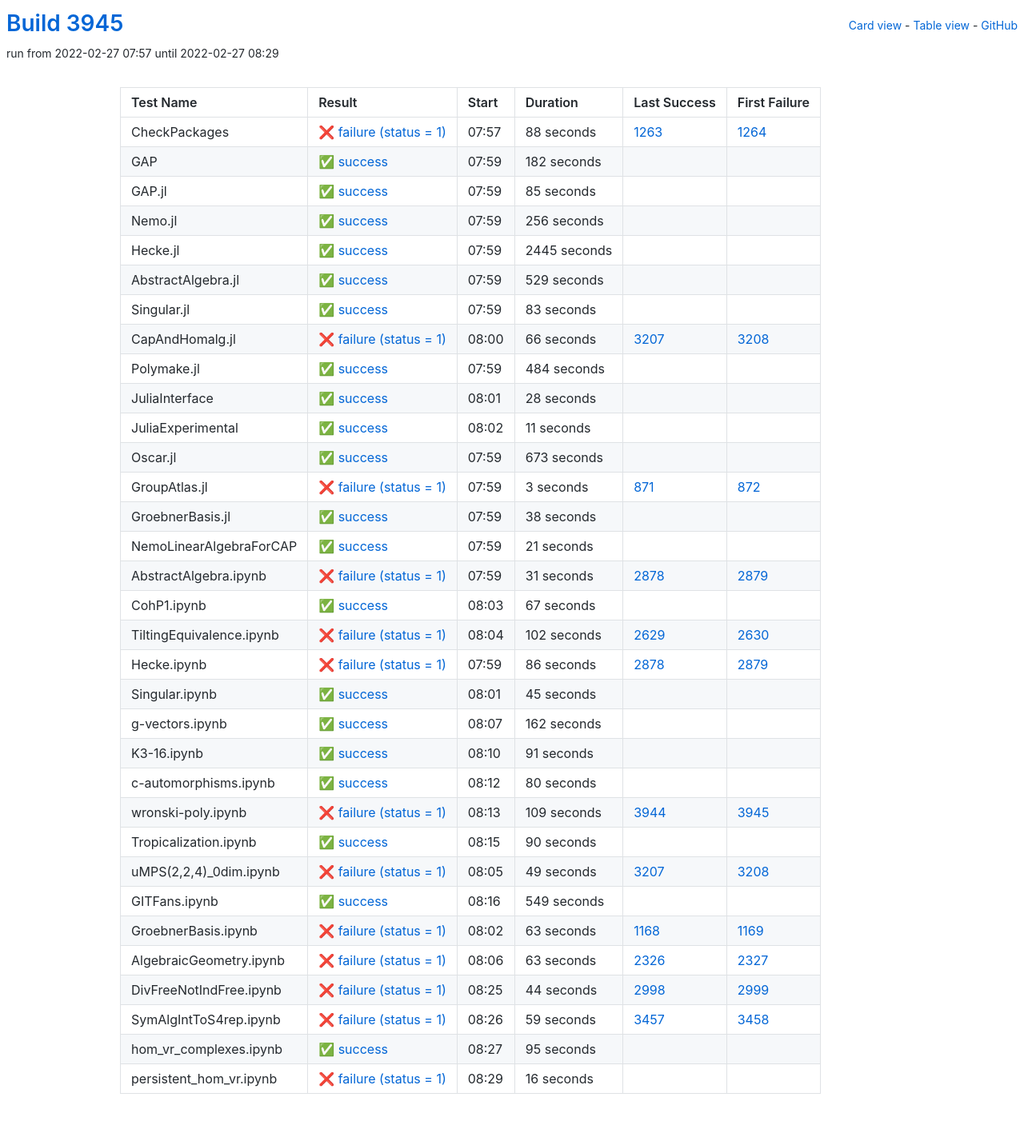
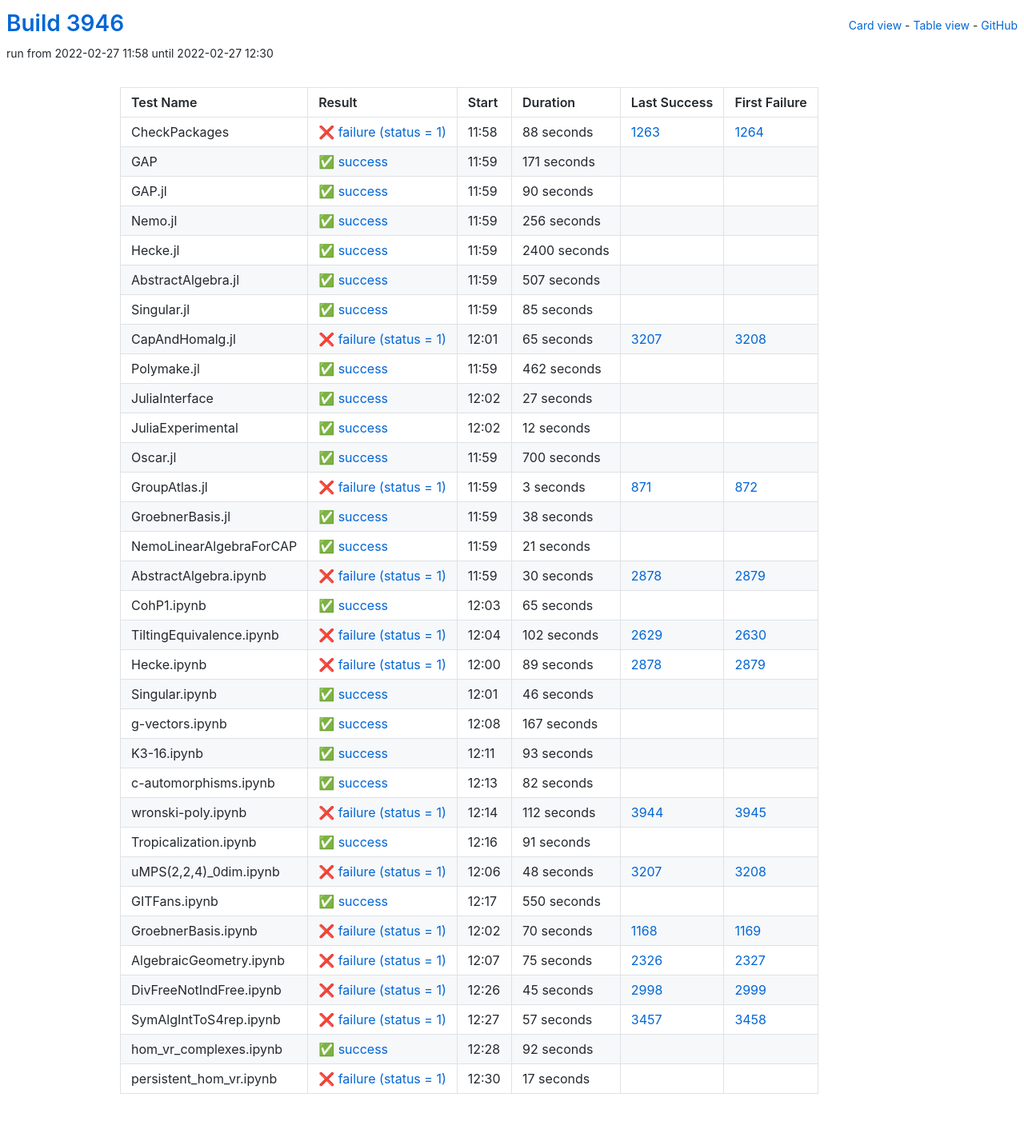
Before and after one commit to oscar-system/oscar-ci-status-stable, a Jekyll site: the page built from table.html, in a window 1280 px wide. Shown: the whole page at 80% size. Built offline with Jekyll 4.4.1, drawn with Linux system fonts in a browser that asks for light colours.

Commit message:
Build #3946

```diff
--- a/_data/ci.yml
+++ b/_data/ci.yml
@@ -1,6 +1,6 @@
 ---
-build: 3945
-build_url: https://oscarci.mathematik.uni-kl.de/job/oscar-stable/3945/
+build: 3946
+build_url: https://oscarci.mathematik.uni-kl.de/job/oscar-stable/3946/
 job: oscar-stable
 organization: oscar-system
 repo: oscar-ci-status-stable
@@ -8,8 +8,8 @@ repourl: https://github.com/oscar-system/oscar-ci-status-stable
 tests:
 - name: CheckPackages
   id: checkpackages
-  log: https://oscarci.mathematik.uni-kl.de/job/oscar-stable/3945/artifact/logs/build-3945/CheckPackages.log
-  start: 2022-02-27 07:57
+  log: https://oscarci.mathematik.uni-kl.de/job/oscar-stable/3946/artifact/logs/build-3946/CheckPackages.log
+  start: 2022-02-27 11:58
   success: false
   exitcode: 1
   status: failure
@@ -20,32 +20,32 @@ tests:
   first_failure_url: https://oscarci.mathematik.uni-kl.de/job/oscar-stable/1264/
 - name: GAP
   id: gap
-  log: https://oscarci.mathematik.uni-kl.de/job/oscar-stable/3945/artifact/logs/build-3945/GAP.log
-  start: 2022-02-27 07:59
+  log: https://oscarci.mathematik.uni-kl.de/job/oscar-stable/3946/artifact/logs/build-3946/GAP.log
+  start: 2022-02-27 11:59
   success: true
   exitcode: 0
   status: success
-  duration: 182
+  duration: 171
   last_success: false
   last_success_url:
   first_failure: false
   first_failure_url:
 - name: GAP.jl
   id: gap-jl
-  log: https://oscarci.mathematik.uni-kl.de/job/oscar-stable/3945/artifact/logs/build-3945/GAP.jl.log
-  start: 2022-02-27 07:59
+  log: https://oscarci.mathematik.uni-kl.de/job/oscar-stable/3946/artifact/logs/build-3946/GAP.jl.log
+  start: 2022-02-27 11:59
   success: true
   exitcode: 0
   status: success
-  duration: 85
+  duration: 90
   last_success: false
   last_success_url:
   first_failure: false
   first_failure_url:
 - name: Nemo.jl
   id: nemo-jl
-  log: https://oscarci.mathematik.uni-kl.de/job/oscar-stable/3945/artifact/logs/build-3945/Nemo.jl.log
-  start: 2022-02-27 07:59
+  log: https://oscarci.mathematik.uni-kl.de/job/oscar-stable/3946/artifact/logs/build-3946/Nemo.jl.log
+  start: 2022-02-27 11:59
   success: true
   exitcode: 0
   status: success
@@ -56,104 +56,104 @@ tests:
   first_failure_url:
 - name: Hecke.jl
   id: hecke-jl
-  log: https://oscarci.mathematik.uni-kl.de/job/oscar-stable/3945/artifact/logs/build-3945/Hecke.jl.log
-  start: 2022-02-27 07:59
+  log: https://oscarci.mathematik.uni-kl.de/job/oscar-stable/3946/artifact/logs/build-3946/Hecke.jl.log
+  start: 2022-02-27 11:59
   success: true
   exitcode: 0
   status: success
-  duration: 2445
+  duration: 2400
   last_success: false
   last_success_url:
   first_failure: false
   first_failure_url:
 - name: AbstractAlgebra.jl
   id: abstractalgebra-jl
-  log: https://oscarci.mathematik.uni-kl.de/job/oscar-stable/3945/artifact/logs/build-3945/AbstractAlgebra.jl.log
-  start: 2022-02-27 07:59
+  log: https://oscarci.mathematik.uni-kl.de/job/oscar-stable/3946/artifact/logs/build-3946/AbstractAlgebra.jl.log
+  start: 2022-02-27 11:59
   success: true
   exitcode: 0
   status: success
-  duration: 529
+  duration: 507
   last_success: false
   last_success_url:
   first_failure: false
   first_failure_url:
 - name: Singular.jl
   id: singular-jl
-  log: https://oscarci.mathematik.uni-kl.de/job/oscar-stable/3945/artifact/logs/build-3945/Singular.jl.log
-  start: 2022-02-27 07:59
+  log: https://oscarci.mathematik.uni-kl.de/job/oscar-stable/3946/artifact/logs/build-3946/Singular.jl.log
+  start: 2022-02-27 11:59
   success: true
   exitcode: 0
   status: success
-  duration: 83
+  duration: 85
   last_success: false
   last_success_url:
   first_failure: false
   first_failure_url:
 - name: CapAndHomalg.jl
   id: capandhomalg-jl
-  log: https://oscarci.mathematik.uni-kl.de/job/oscar-stable/3945/artifact/logs/build-3945/CapAndHomalg.jl.log
-  start: 2022-02-27 08:00
+  log: https://oscarci.mathematik.uni-kl.de/job/oscar-stable/3946/artifact/logs/build-3946/CapAndHomalg.jl.log
+  start: 2022-02-27 12:01
   success: false
   exitcode: 1
   status: failure
-  duration: 66
+  duration: 65
   last_success: 3207
   last_success_url: https://oscarci.mathematik.uni-kl.de/job/oscar-stable/3207/
   first_failure: 3208
   first_failure_url: https://oscarci.mathematik.uni-kl.de/job/oscar-stable/3208/
 - name: Polymake.jl
   id: polymake-jl
-  log: https://oscarci.mathematik.uni-kl.de/job/oscar-stable/3945/artifact/logs/build-3945/Polymake.jl.log
-  start: 2022-02-27 07:59
+  log: https://oscarci.mathematik.uni-kl.de/job/oscar-stable/3946/artifact/logs/build-3946/Polymake.jl.log
+  start: 2022-02-27 11:59
   success: true
   exitcode: 0
   status: success
-  duration: 484
+  duration: 462
   last_success: false
   last_success_url:
   first_failure: false
   first_failure_url:
 - name: JuliaInterface
   id: juliainterface
-  log: https://oscarci.mathematik.uni-kl.de/job/oscar-stable/3945/artifact/logs/build-3945/JuliaInterface.log
-  start: 2022-02-27 08:01
+  log: https://oscarci.mathematik.uni-kl.de/job/oscar-stable/3946/artifact/logs/build-3946/JuliaInterface.log
+  start: 2022-02-27 12:02
   success: true
   exitcode: 0
   status: success
-  duration: 28
+  duration: 27
   last_success: false
   last_success_url:
   first_failure: false
   first_failure_url:
 - name: JuliaExperimental
   id: juliaexperimental
-  log: https://oscarci.mathematik.uni-kl.de/job/oscar-stable/3945/artifact/logs/build-3945/JuliaExperimental.log
-  start: 2022-02-27 08:02
+  log: https://oscarci.mathematik.uni-kl.de/job/oscar-stable/3946/artifact/logs/build-3946/JuliaExperimental.log
+  start: 2022-02-27 12:02
   success: true
   exitcode: 0
   status: success
-  duration: 11
+  duration: 12
   last_success: false
   last_success_url:
   first_failure: false
   first_failure_url:
 - name: Oscar.jl
   id: oscar-jl
-  log: https://oscarci.mathematik.uni-kl.de/job/oscar-stable/3945/artifact/logs/build-3945/Oscar.jl.log
-  start: 2022-02-27 07:59
+  log: https://oscarci.mathematik.uni-kl.de/job/oscar-stable/3946/artifact/logs/build-3946/Oscar.jl.log
+  start: 2022-02-27 11:59
   success: true
   exitcode: 0
   status: success
-  duration: 673
+  duration: 700
   last_success: false
   last_success_url:
   first_failure: false
   first_failure_url:
 - name: GroupAtlas.jl
   id: groupatlas-jl
-  log: https://oscarci.mathematik.uni-kl.de/job/oscar-stable/3945/artifact/logs/build-3945/GroupAtlas.jl.log
-  start: 2022-02-27 07:59
+  log: https://oscarci.mathematik.uni-kl.de/job/oscar-stable/3946/artifact/logs/build-3946/GroupAtlas.jl.log
+  start: 2022-02-27 11:59
   success: false
   exitcode: 1
   status: failure
@@ -164,8 +164,8 @@ tests:
   first_failure_url: https://oscarci.mathematik.uni-kl.de/job/oscar-stable/872/
 - name: GroebnerBasis.jl
   id: groebnerbasis-jl
-  log: https://oscarci.mathematik.uni-kl.de/job/oscar-stable/3945/artifact/logs/build-3945/GroebnerBasis.jl.log
-  start: 2022-02-27 07:59
+  log: https://oscarci.mathematik.uni-kl.de/job/oscar-stable/3946/artifact/logs/build-3946/GroebnerBasis.jl.log
+  start: 2022-02-27 11:59
   success: true
   exitcode: 0
   status: success
@@ -176,8 +176,8 @@ tests:
   first_failure_url:
 - name: NemoLinearAlgebraForCAP
   id: nemolinearalgebraforcap
-  log: https://oscarci.mathematik.uni-kl.de/job/oscar-stable/3945/artifact/logs/build-3945/NemoLinearAlgebraForCAP.log
-  start: 2022-02-27 07:59
+  log: https://oscarci.mathematik.uni-kl.de/job/oscar-stable/3946/artifact/logs/build-3946/NemoLinearAlgebraForCAP.log
+  start: 2022-02-27 11:59
   success: true
   exitcode: 0
   status: success
@@ -188,32 +188,32 @@ tests:
   first_failure_url:
 - name: AbstractAlgebra.ipynb
   id: abstractalgebra-ipynb
-  log: https://oscarci.mathematik.uni-kl.de/job/oscar-stable/3945/artifact/logs/build-3945/AbstractAlgebra.ipynb.log
-  start: 2022-02-27 07:59
+  log: https://oscarci.mathematik.uni-kl.de/job/oscar-stable/3946/artifact/logs/build-3946/AbstractAlgebra.ipynb.log
+  start: 2022-02-27 11:59
   success: false
   exitcode: 1
   status: failure
-  duration: 31
+  duration: 30
   last_success: 2878
   last_success_url: https://oscarci.mathematik.uni-kl.de/job/oscar-stable/2878/
   first_failure: 2879
   first_failure_url: https://oscarci.mathematik.uni-kl.de/job/oscar-stable/2879/
 - name: CohP1.ipynb
   id: cohp1-ipynb
-  log: https://oscarci.mathematik.uni-kl.de/job/oscar-stable/3945/artifact/logs/build-3945/CohP1.ipynb.log
-  start: 2022-02-27 08:03
+  log: https://oscarci.mathematik.uni-kl.de/job/oscar-stable/3946/artifact/logs/build-3946/CohP1.ipynb.log
+  start: 2022-02-27 12:03
   success: true
   exitcode: 0
   status: success
-  duration: 67
+  duration: 65
   last_success: false
   last_success_url:
   first_failure: false
   first_failure_url:
 - name: TiltingEquivalence.ipynb
   id: tiltingequivalence-ipynb
-  log: https://oscarci.mathematik.uni-kl.de/job/oscar-stable/3945/artifact/logs/build-3945/TiltingEquivalence.ipynb.log
-  start: 2022-02-27 08:04
+  log: https://oscarci.mathematik.uni-kl.de/job/oscar-stable/3946/artifact/logs/build-3946/TiltingEquivalence.ipynb.log
+  start: 2022-02-27 12:04
   success: false
   exitcode: 1
   status: failure
@@ -224,44 +224,80 @@ tests:
   first_failure_url: https://oscarci.mathematik.uni-kl.de/job/oscar-stable/2630/
 - name: Hecke.ipynb
   id: hecke-ipynb
-  log: https://oscarci.mathematik.uni-kl.de/job/oscar-stable/3945/artifact/logs/build-3945/Hecke.ipynb.log
-  start: 2022-02-27 07:59
+  log: https://oscarci.mathematik.uni-kl.de/job/oscar-stable/3946/artifact/logs/build-3946/Hecke.ipynb.log
+  start: 2022-02-27 12:00
   success: false
   exitcode: 1
   status: failure
-  duration: 86
+  duration: 89
   last_success: 2878
   last_success_url: https://oscarci.mathematik.uni-kl.de/job/oscar-stable/2878/
   first_failure: 2879
   first_failure_url: https://oscarci.mathematik.uni-kl.de/job/oscar-stable/2879/
 - name: Singular.ipynb
   id: singular-ipynb
-  log: https://oscarci.mathematik.uni-kl.de/job/oscar-stable/3945/artifact/logs/build-3945/Singular.ipynb.log
-  start: 2022-02-27 08:01
+  log: https://oscarci.mathematik.uni-kl.de/job/oscar-stable/3946/artifact/logs/build-3946/Singular.ipynb.log
+  start: 2022-02-27 12:01
   success: true
   exitcode: 0
   status: success
-  duration: 45
+  duration: 46
   last_success: false
   last_success_url:
   first_failure: false
   first_failure_url:
 - name: g-vectors.ipynb
   id: g-vectors-ipynb
-  log: https://oscarci.mathematik.uni-kl.de/job/oscar-stable/3945/artifact/logs/build-3945/g-vectors.ipynb.log
-  start: 2022-02-27 08:07
+  log: https://oscarci.mathematik.uni-kl.de/job/oscar-stable/3946/artifact/logs/build-3946/g-vectors.ipynb.log
+  start: 2022-02-27 12:08
   success: true
   exitcode: 0
   status: success
-  duration: 162
+  duration: 167
   last_success: false
   last_success_url:
   first_failure: false
   first_failure_url:
 - name: K3-16.ipynb
   id: k3-16-ipynb
-  log: https://oscarci.mathematik.uni-kl.de/job/oscar-stable/3945/artifact/logs/build-3945/K3-16.ipynb.log
-  start: 2022-02-27 08:10
+  log: https://oscarci.mathematik.uni-kl.de/job/oscar-stable/3946/artifact/logs/build-3946/K3-16.ipynb.log
+  start: 2022-02-27 12:11
+  success: true
+  exitcode: 0
+  status: success
+  duration: 93
+  last_success: false
+  last_success_url:
+  first_failure: false
+  first_failure_url:
+- name: c-automorphisms.ipynb
+  id: c-automorphisms-ipynb
+  log: https://oscarci.mathematik.uni-kl.de/job/oscar-stable/3946/artifact/logs/build-3946/c-automorphisms.ipynb.log
+  start: 2022-02-27 12:13
+  success: true
+  exitcode: 0
+  status: success
+  duration: 82
+  last_success: false
+  last_success_url:
+  first_failure: false
+  first_failure_url:
+- name: wronski-poly.ipynb
+  id: wronski-poly-ipynb
+  log: https://oscarci.mathematik.uni-kl.de/job/oscar-stable/3946/artifact/logs/build-3946/wronski-poly.ipynb.log
+  start: 2022-02-27 12:14
+  success: false
+  exitcode: 1
+  status: failure
+  duration: 112
+  last_success: 3944
+  last_success_url: https://oscarci.mathematik.uni-kl.de/job/oscar-stable/3944/
+  first_failure: 3945
+  first_failure_url: https://oscarci.mathematik.uni-kl.de/job/oscar-stable/3945/
+- name: Tropicalization.ipynb
+  id: tropicalization-ipynb
+  log: https://oscarci.mathematik.uni-kl.de/job/oscar-stable/3946/artifact/logs/build-3946/Tropicalization.ipynb.log
+  start: 2022-02-27 12:16
   success: true
   exitcode: 0
   status: success
@@ -270,134 +306,98 @@ tests:
   last_success_url:
   first_failure: false
   first_failure_url:
-- name: c-automorphisms.ipynb
-  id: c-automorphisms-ipynb
-  log: https://oscarci.mathematik.uni-kl.de/job/oscar-stable/3945/artifact/logs/build-3945/c-automorphisms.ipynb.log
-  start: 2022-02-27 08:12
-  success: true
-  exitcode: 0
-  status: success
-  duration: 80
-  last_success: false
-  last_success_url:
-  first_failure: false
-  first_failure_url:
-- name: wronski-poly.ipynb
-  id: wronski-poly-ipynb
-  log: https://oscarci.mathematik.uni-kl.de/job/oscar-stable/3945/artifact/logs/build-3945/wronski-poly.ipynb.log
-  start: 2022-02-27 08:13
+- name: uMPS(2,2,4)_0dim.ipynb
+  id: umps-2-2-4-0dim-ipynb
+  log: https://oscarci.mathematik.uni-kl.de/job/oscar-stable/3946/artifact/logs/build-3946/uMPS-2-2-4-_0dim.ipynb.log
+  start: 2022-02-27 12:06
   success: false
   exitcode: 1
   status: failure
-  duration: 109
-  last_success: 3944
-  last_success_url: https://oscarci.mathematik.uni-kl.de/job/oscar-stable/3944/
-  first_failure: 3945
-  first_failure_url: https://oscarci.mathematik.uni-kl.de/job/oscar-stable/3945/
-- name: Tropicalization.ipynb
-  id: tropicalization-ipynb
-  log: https://oscarci.mathematik.uni-kl.de/job/oscar-stable/3945/artifact/logs/build-3945/Tropicalization.ipynb.log
-  start: 2022-02-27 08:15
-  success: true
-  exitcode: 0
-  status: success
-  duration: 90
-  last_success: false
-  last_success_url:
-  first_failure: false
-  first_failure_url:
-- name: uMPS(2,2,4)_0dim.ipynb
-  id: umps-2-2-4-0dim-ipynb
-  log: https://oscarci.mathematik.uni-kl.de/job/oscar-stable/3945/artifact/logs/build-3945/uMPS-2-2-4-_0dim.ipynb.log
-  start: 2022-02-27 08:05
-  success: false
-  exitcode: 1
-  status: failure
-  duration: 49
+  duration: 48
   last_success: 3207
   last_success_url: https://oscarci.mathematik.uni-kl.de/job/oscar-stable/3207/
   first_failure: 3208
   first_failure_url: https://oscarci.mathematik.uni-kl.de/job/oscar-stable/3208/
 - name: GITFans.ipynb
   id: gitfans-ipynb
-  log: https://oscarci.mathematik.uni-kl.de/job/oscar-stable/3945/artifact/logs/build-3945/GITFans.ipynb.log
-  start: 2022-02-27 08:16
+  log: https://oscarci.mathematik.uni-kl.de/job/oscar-stable/3946/artifact/logs/build-3946/GITFans.ipynb.log
+  start: 2022-02-27 12:17
   success: true
   exitcode: 0
   status: success
-  duration: 549
+  duration: 550
   last_success: false
   last_success_url:
   first_failure: false
   first_failure_url:
 - name: GroebnerBasis.ipynb
   id: groebnerbasis-ipynb
-  log: https://oscarci.mathematik.uni-kl.de/job/oscar-stable/3945/artifact/logs/build-3945/GroebnerBasis.ipynb.log
-  start: 2022-02-27 08:02
+  log: https://oscarci.mathematik.uni-kl.de/job/oscar-stable/3946/artifact/logs/build-3946/GroebnerBasis.ipynb.log
+  start: 2022-02-27 12:02
   success: false
   exitcode: 1
   status: failure
-  duration: 63
+  duration: 70
   last_success: 1168
   last_success_url: https://oscarci.mathematik.uni-kl.de/job/oscar-stable/1168/
   first_failure: 1169
   first_failure_url: https://oscarci.mathematik.uni-kl.de/job/oscar-stable/1169/
 - name: AlgebraicGeometry.ipynb
   id: algebraicgeometry-ipynb
-  log: https://oscarci.mathematik.uni-kl.de/job/oscar-stable/3945/artifact/logs/build-3945/AlgebraicGeometry.ipynb.log
-  start: 2022-02-27 08:06
+  log: https://oscarci.mathematik.uni-kl.de/job/oscar-stable/3946/artifact/logs/build-3946/AlgebraicGeometry.ipynb.log
+  start: 2022-02-27 12:07
   success: false
   exitcode: 1
   status: failure
-  duration: 63
+  duration: 75
   last_success: 2326
   last_success_url: https://oscarci.mathematik.uni-kl.de/job/oscar-stable/2326/
   first_failure: 2327
   first_failure_url: https://oscarci.mathematik.uni-kl.de/job/oscar-stable/2327/
 - name: DivFreeNotIndFree.ipynb
   id: divfreenotindfree-ipynb
-  log: https://oscarci.mathematik.uni-kl.de/job/oscar-stable/3945/artifact/logs/build-3945/DivFreeNotIndFree.ipynb.log
-  start: 2022-02-27 08:25
+  log: https://oscarci.mathematik.uni-kl.de/job/oscar-stable/3946/artifact/logs/build-3946/DivFreeNotIndFree.ipynb.log
+  start: 2022-02-27 12:26
   success: false
   exitcode: 1
   status: failure
-  duration: 44
+  duration: 45
   last_success: 2998
   last_success_url: https://oscarci.mathematik.uni-kl.de/job/oscar-stable/2998/
   first_failure: 2999
   first_failure_url: https://oscarci.mathematik.uni-kl.de/job/oscar-stable/2999/
 - name: SymAlgIntToS4rep.ipynb
   id: symalginttos4rep-ipynb
-  log: https://oscarci.mathematik.uni-kl.de/job/oscar-stable/3945/artifact/logs/build-3945/SymAlgIntToS4rep.ipynb.log
-  start: 2022-02-27 08:26
+  log: https://oscarci.mathematik.uni-kl.de/job/oscar-stable/3946/artifact/logs/build-3946/SymAlgIntToS4rep.ipynb.log
+  start: 2022-02-27 12:27
   success: false
   exitcode: 1
   status: failure
-  duration: 59
+  duration: 57
   last_success: 3457
   last_success_url: https://oscarci.mathematik.uni-kl.de/job/oscar-stable/3457/
   first_failure: 3458
   first_failure_url: https://oscarci.mathematik.uni-kl.de/job/oscar-stable/3458/
 - name: hom_vr_complexes.ipynb
   id: hom-vr-complexes-ipynb
-  log: https://oscarci.mathematik.uni-kl.de/job/oscar-stable/3945/artifact/logs/build-3945/hom_vr_complexes.ipynb.log
-  start: 2022-02-27 08:27
+  log: https://oscarci.mathematik.uni-kl.de/job/oscar-stable/3946/artifact/logs/build-3946/hom_vr_complexes.ipynb.log
+  start: 2022-02-27 12:28
   success: true
   exitcode: 0
   status: success
-  duration: 95
+  duration: 92
   last_success: false
   last_success_url:
   first_failure: false
   first_failure_url:
 - name: persistent_hom_vr.ipynb
   id: persistent-hom-vr-ipynb
-  log: https://oscarci.mathematik.uni-kl.de/job/oscar-stable/3945/artifact/logs/build-3945/persistent_hom_vr.ipynb.log
-  start: 2022-02-27 08:29
+  log: https://oscarci.mathematik.uni-kl.de/job/oscar-stable/3946/artifact/logs/build-3946/persistent_hom_vr.ipynb.log
+  start: 2022-02-27 12:30
   success: false
   exitcode: 1
   status: failure
-  duration: 16
+  duration: 17
   last_success: false
   last_success_url:
   first_failure: false
```
Also changed, not shown: README.md.
